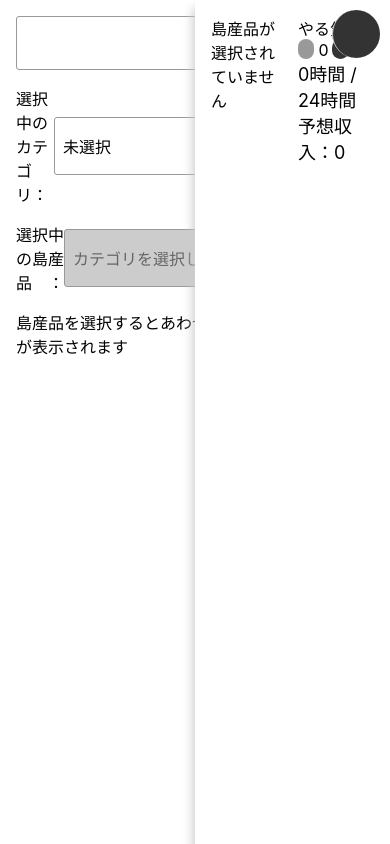
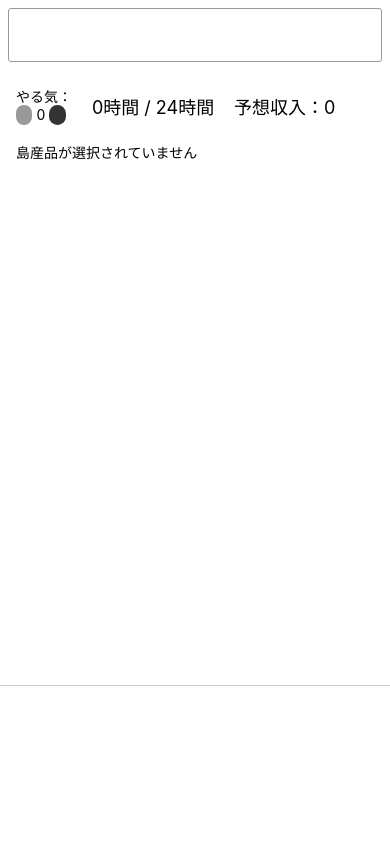
Before and after one commit to lamb-sni/earlgrey, a React (Create React App) app in the folder app/: page / in a window 390 px wide. Built offline with nearby package versions, Linux system fonts and the light colour scheme.

Commit message:
ざっくりスマホ対応

```diff
--- a/app/src/component/PopoverMenu/style.module.scss
+++ b/app/src/component/PopoverMenu/style.module.scss
@@ -64,3 +64,18 @@
     color: #666;
   }
 }
+
+@media only screen and (max-width:600px) {
+  .icon {
+    height: 37px;
+
+    &::after {
+      right: 6px;
+      top: 10px;
+    }
+  }
+
+  .popover {
+    right: 0;
+  }
+}
--- a/app/src/component/Tag/style.module.scss
+++ b/app/src/component/Tag/style.module.scss
@@ -79,3 +79,11 @@
     }
   }
 }
+
+@media only screen and (max-width:600px) {
+  .itemInner {
+    > p {
+      white-space: nowrap;
+    }
+  }
+}
--- a/app/src/page/organisms/ProductSearch/style.module.scss
+++ b/app/src/page/organisms/ProductSearch/style.module.scss
@@ -48,3 +48,17 @@
   opacity: 0;
   visibility: hidden;
 }
+
+@media only screen and (max-width:600px) {
+  .wrapper {
+    width: 100%;
+  }
+
+  .inputWrapper {
+    display: block;
+  }
+
+  .input {
+    width: 100%;
+  }
+}
--- a/app/src/page/organisms/RelationProducts/style.module.scss
+++ b/app/src/page/organisms/RelationProducts/style.module.scss
@@ -13,3 +13,20 @@
 .heading {
   margin: 0 0 8px;
 }
+
+
+@media only screen and (max-width:600px) {
+  .isOpenDrawer {
+    width: 100%;
+  }
+
+  .wrapper {
+    padding: 0 0 8px;
+    font-size: 14px;
+    height: 150px;
+    position: fixed;
+    bottom: 0;
+    overflow-y: scroll;
+    overflow-x: hidden;
+  }
+}
--- a/app/src/page/organisms/Schedule/style.module.scss
+++ b/app/src/page/organisms/Schedule/style.module.scss
@@ -154,5 +154,39 @@
         color: #999;
       }
     }
- }
+  }
 }
+
+
+@media only screen and (max-width:600px) {
+  .wrapper {
+    width: 100%;
+    height: calc(100vh - 228px);
+    font-size: 14px;
+    top: auto;
+    bottom: 158px;
+    box-shadow: none;
+    border-bottom: 1px solid #ccc;
+    overflow-x: hidden;
+    overflow-y: scroll;
+  }
+
+  .inner {
+    flex-direction: column-reverse;
+  }
+
+  .status {
+    margin: 0 0 16px;
+    display: flex;
+    justify-content: space-between;
+    align-items: center;
+  }
+
+  .items {
+    width: 100%;
+  }
+
+  .toggle {
+    display: none;
+  }
+}
--- a/app/src/page/organisms/ScheduleItem/style.module.scss
+++ b/app/src/page/organisms/ScheduleItem/style.module.scss
@@ -77,3 +77,13 @@
     }
   }
 }
+
+@media only screen and (max-width:600px) {
+  .wrapper {
+    width: 100%;
+  }
+
+  .items {
+    width: 100%;
+  }
+}
--- a/app/src/page/style.module.scss
+++ b/app/src/page/style.module.scss
@@ -14,3 +14,11 @@
   display: flex;
   align-items: center;
 }
+
+@media only screen and (max-width:600px) {
+  .main {
+    padding: 8px;
+    height: 100vh;
+    overflow: hidden;
+  }
+}
```
